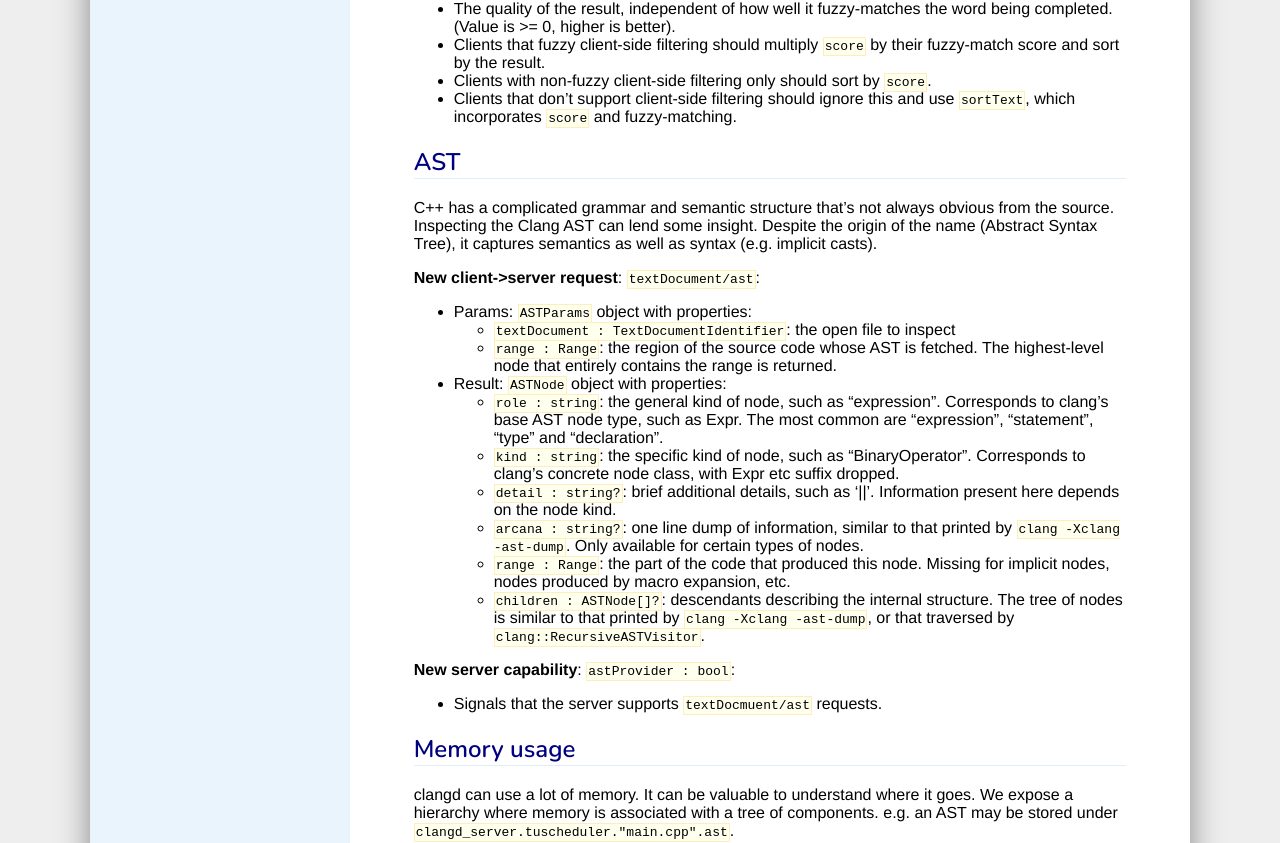
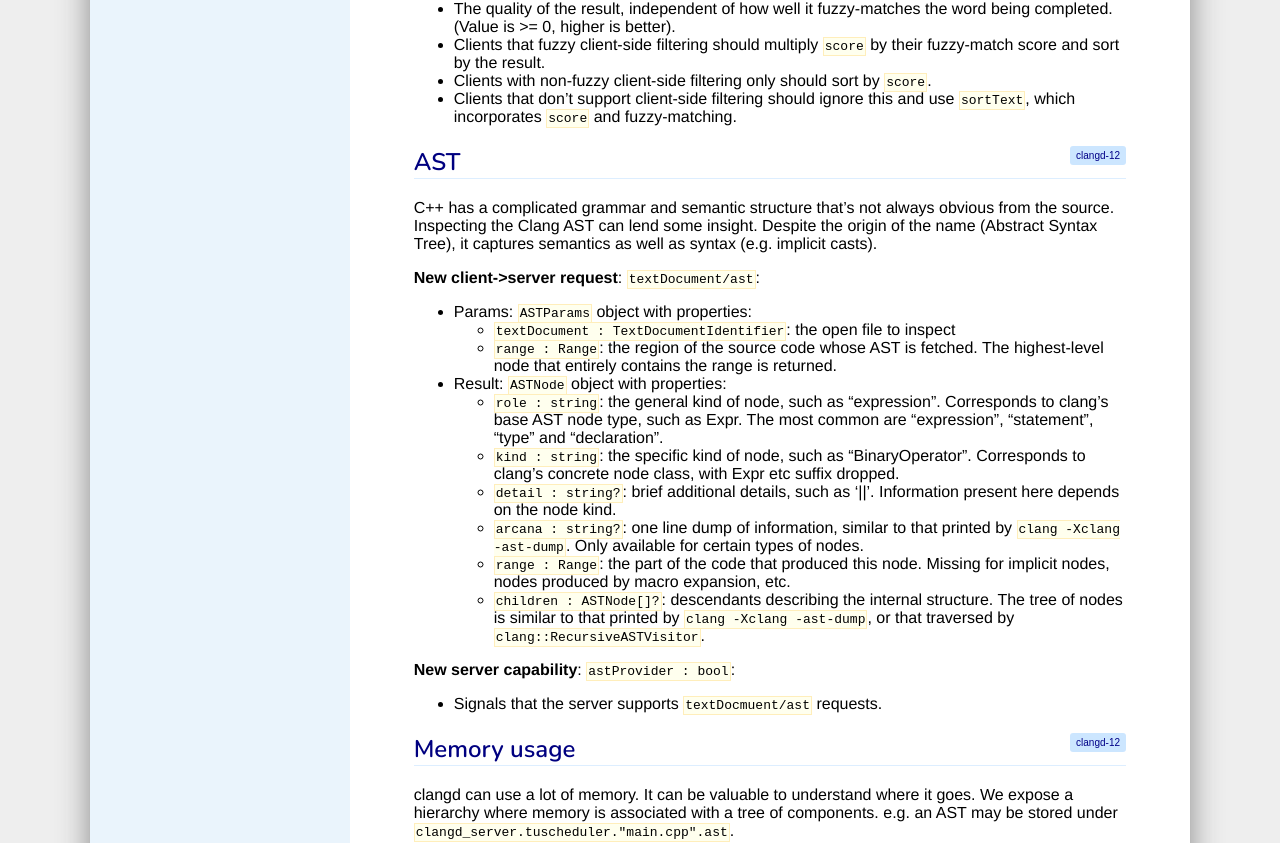
Before and after one commit to llvm/clangd-www, a Jekyll site: the page built from extensions.md, in a window 1280 px wide. Shown: the part 3751-4594 px from the top of the page. Built offline with Jekyll 4.4.1, drawn with Linux system fonts in a browser that asks for light colours; our own code applies the rules of GitHub Pages for plain Markdown files.

Commit message:
Fix AST and MemoryUsage extensions not listing clangd-12
There is a typo in the tag for v12 resulting in the tag not being displayed

```diff
--- a/extensions.md
+++ b/extensions.md
@@ -187,7 +187,7 @@ the server, but LSP does not expose them.
     use `sortText`, which incorporates `score` and fuzzy-matching.
 
 ## AST
-{:v12}
+{:.v12}
 
 C++ has a complicated grammar and semantic structure that's not always obvious
 from the source. Inspecting the Clang AST can lend some insight.
@@ -219,7 +219,7 @@ well as syntax (e.g. implicit casts).
  - Signals that the server supports `textDocmuent/ast` requests.
 
 ## Memory usage
-{:v12}
+{:.v12}
 
 clangd can use a lot of memory. It can be valuable to understand where it goes.
 We expose a hierarchy where memory is associated with a tree of components.
```
